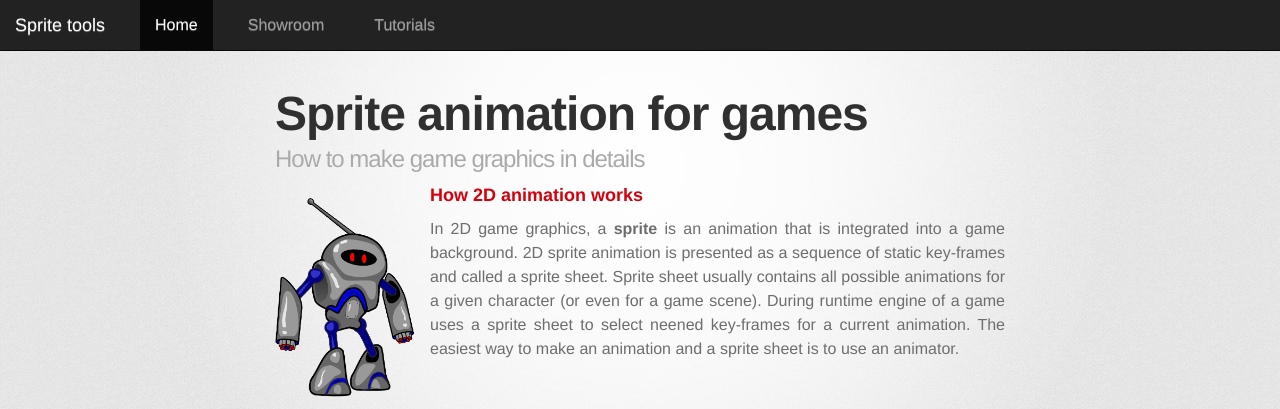
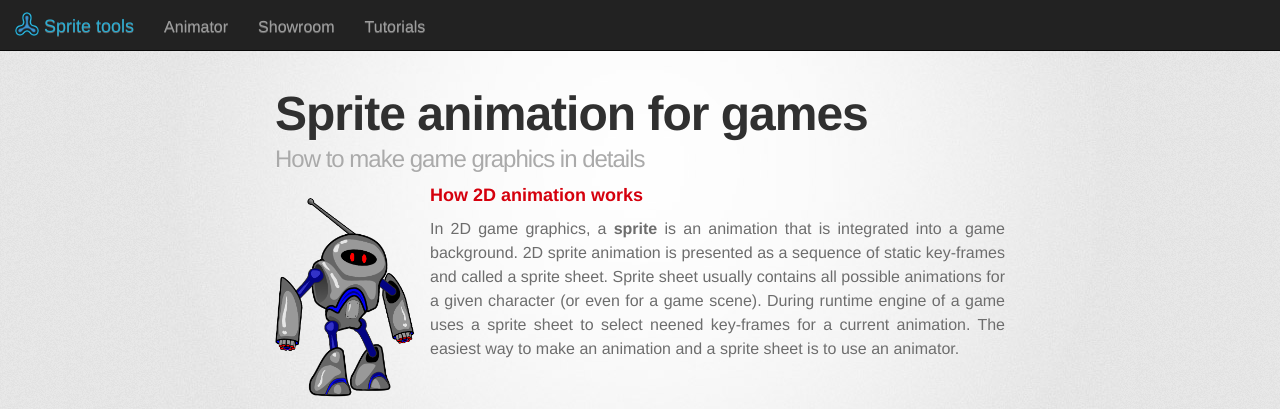
Before and after one commit to Qvatra/Githubpages, a PHP site: page / in a window 1280 px wide. Shown: the top 409 px of the page. Run offline with PHP 8.4, Linux system fonts and the light colour scheme; some web fonts are replaced.

Commit message:
Branding

```diff
--- a/css/custom.css
+++ b/css/custom.css
@@ -15,7 +15,6 @@ body {
     padding-bottom: 5px;
     width: 100%;
     background: #e7e7e7 url(../images/body-bg.png) 0 0 repeat;
-
 }
 
 .myfooter hr,
@@ -159,6 +158,34 @@ h4, h5 {
      to { background-position: -1120px; }
 }
 
+.navbar-brand {
+    margin: -3px 0 0 0;
+}
+
+.navbar-brand img {
+    width: 24px;
+    display: inline-block !important;
+}
+
+.navbar-brand span {
+    color: #2AAED4;
+    top: -4px;
+    font-size: 18px;
+    position: relative;
+}
+
+.navbar-nav {
+    padding-left: 0px;
+}
+
+.navbar-nav>li {
+    padding-left: 0;
+}
+
+.navbar-default .navbar-nav>li>a {
+    margin: 2px 0 -2px 0;
+}
+
 .red {
     background: red;
 }
--- a/index.html
+++ b/index.html
@@ -29,13 +29,16 @@
                     <span class="icon-bar"></span>
                     <span class="icon-bar"></span>
                 </button>
-                <div class="navbar-brand pseudolink">Sprite tools</div>
+                <div class="navbar-brand pseudolink">
+                    <img alt="Sprite tools logo" src="images/logo64.png" title="Sprite tools">
+                    <span>Sprite tools</span>
+                </div>
             </div>
 
             <!-- Collect the nav links, forms, and other content for toggling -->
             <div class="collapse navbar-collapse" id="bs-example-navbar-collapse-1">
                 <ul class="nav navbar-nav">
-                    <li class="active"><a class="pseudolink">Home</a></li>
+                    <li><a class="pseudolink">Animator</a></li>
                     <li><a href="showroom.html">Showroom</a></li>
                     <li><a href="contact.html">Tutorials</a></li>
                 </ul>
```
Also changed, not shown: images/logo64.png (added).
